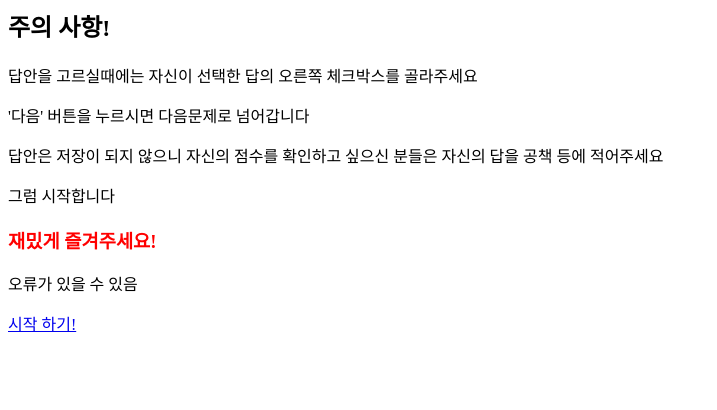
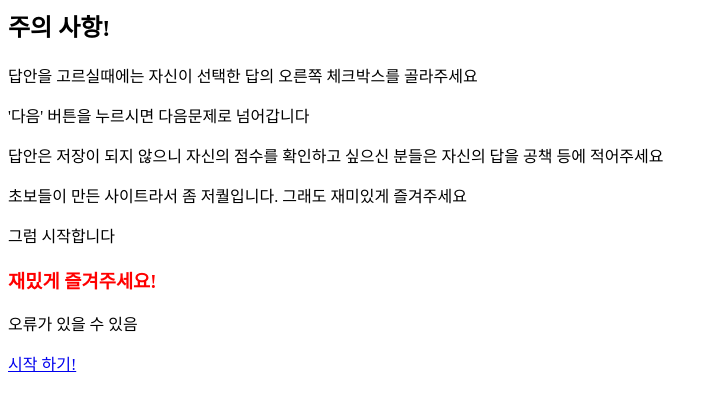
Before and after one commit to royce1972/my-first-web-site, a plain HTML site: page index.html in a window 1280 px wide. Shown: the whole page, without its empty margins (0-717 px from the left). Drawn offline with Linux system fonts and the light colour scheme.

Commit message:
Add files via upload

```diff
--- a/index.html
+++ b/index.html
@@ -9,6 +9,7 @@
   <p>답안을 고르실때에는 자신이 선택한 답의 오른쪽 체크박스를 골라주세요</p>
   <p>'다음' 버튼을 누르시면 다음문제로 넘어갑니다</p>
   <p>답안은 저장이 되지 않으니 자신의 점수를 확인하고 싶으신 분들은 자신의 답을 공책 등에 적어주세요</p>
+  <p>초보들이 만든 사이트라서 좀 저퀄입니다. 그래도 재미있게 즐겨주세요</p>
   <P>그럼 시작합니다</P>
   <h3>재밌게 즐겨주세요!</h3>
   <p class="주의사항">오류가 있을 수 있음</p>
```
